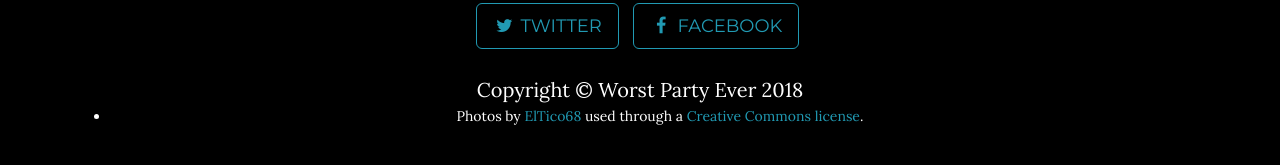
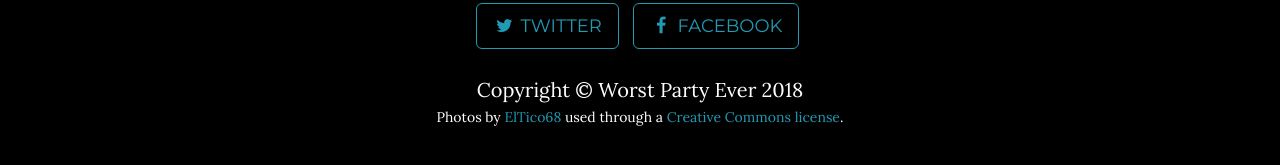
Before and after one commit to worstpartyever/worstpartyever.github.io, a Jekyll site: the page built from index.html, in a window 1280 px wide and 900 px high, scrolled down 1622 px. Shown: the part 714-879 px from the top of the window. Built offline with Jekyll 4.4.1, drawn with Linux system fonts in a browser that asks for light colours.

Commit message:
Update footer.html

```diff
--- a/_includes/footer.html
+++ b/_includes/footer.html
@@ -9,8 +9,8 @@
                 {% endfor %}
             </ul>
             <p>Copyright &copy; {{ site.footer }} 20{{ site.time | date: '%y' }}</p>
-            <ul><li>Photos by<a href="https://www.flickr.com/photos/eltico68/12806959655/"> ElTico68</a> used through a <a href="https://creativecommons.org/licenses/by/2.0/">Creative Commons license</a>.
-            </li></ul>
+            <p style="font-size:14px;">Photos by<a href="https://www.flickr.com/photos/eltico68/12806959655/"> ElTico68</a> used through a <a href="https://creativecommons.org/licenses/by/2.0/">Creative Commons license</a>.
+            </p>
 
         </div>
     </footer>
```
